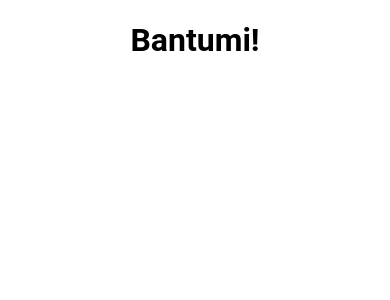
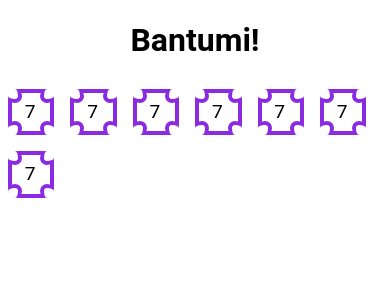
Before and after one commit to OwenKelvin/Bantumi, an Angular app: page / in a window 390 px wide. Shown: the top 300 px of the page. Built offline with nearby package versions, Linux system fonts and the light colour scheme.

Commit message:
Pocket component displays value

```diff
--- a/src/app/app.component.html
+++ b/src/app/app.component.html
@@ -3,6 +3,15 @@
   <h1>
     {{ title }}!
   </h1>
-  <app-pocket></app-pocket>
+  <section >
+    <app-pocket></app-pocket>
+    <app-pocket></app-pocket>
+    <app-pocket></app-pocket>
+    <app-pocket></app-pocket>
+    <app-pocket></app-pocket>
+    <app-pocket></app-pocket>
+    <app-pocket></app-pocket>
+  </section>
+
   <router-outlet></router-outlet>
 <main>
--- a/src/app/shared/components/pocket/pocket.component.html
+++ b/src/app/shared/components/pocket/pocket.component.html
@@ -1,3 +1,9 @@
-<section>
-
+<section class="pocket-outer-wrapper">
+    <div class="pocket-conner pocket-conner-top-left"></div>
+    <div class="pocket-conner pocket-conner-top-right"></div>
+    <div class="pocket-conner pocket-conner-bottom-left"></div>
+    <div class="pocket-conner pocket-conner-bottom-right"></div>
+    <div class="pocket-inner-wrapper">
+        <span data-pocket-value=""> {{ value }}</span>
+    </div>
 </section>
--- a/src/app/shared/components/pocket/pocket.component.scss
+++ b/src/app/shared/components/pocket/pocket.component.scss
@@ -0,0 +1,154 @@
+$border :  4px solid blueviolet;
+.pocket-outer-wrapper {
+    position: relative;
+    margin: 1em;
+    float: left;
+    height: 5em;
+    width: 5em;
+    display: block;
+    border: $border;
+    padding: 1.3em;
+    z-index: 1;
+
+}
+.pocket-inner-wrapper {
+    // border: $border;
+    height: 4.8em;
+    width: 4.8em;
+}
+[data-pocket-value] {
+    line-height: 1.5em;
+    font-size: 3.5em;
+}
+.pocket-conner {
+    border-radius: 15px;
+    position: absolute;
+    display: block;
+    height: 1.3em;
+    width: 1.3em;
+    background: white;
+    z-index: 2;
+}
+.pocket-conner-top-left {
+    border-top-left-radius: 0;
+    border-right: $border;
+    border-bottom: $border;
+    border-top: white;
+    border-left: white;
+    top: -0.25em;
+    left: -0.25em;
+}
+.pocket-conner-top-right {
+    border-top-right-radius: 0;
+    border-right: white;
+    border-bottom: $border;
+    border-top: white;
+    border-left: $border;
+    top: -0.25em;
+    right: -0.25em;
+}
+.pocket-conner-bottom-left {
+    border-bottom-left-radius: 0;
+    border-right:$border;
+    border-bottom: white;
+    border-top: $border;
+    border-left: white;
+    bottom: -0.25em;
+    left: -0.25em;
+}
+.pocket-conner-bottom-right {
+    border-bottom-right-radius: 0;
+    border-right:white;
+    border-bottom: white;
+    border-top: $border;
+    border-left: $border;
+    bottom: -0.25em;
+    right: -0.25em;
+}
+@media only screen and (max-width : 1200px) {
+    .pocket-outer-wrapper {
+        height: 4.1em;
+        width: 4.1em;
+        margin: 0.7em;
+        padding: 0.8em;
+    }
+    .pocket-inner-wrapper {
+        height: 3.7em;
+        width: 3.7em;
+    }
+    [data-pocket-value] {
+        line-height: 1.8em;
+        font-size: 2em;
+    }
+}
+
+@media only screen and (max-width : 979px) {
+    .pocket-outer-wrapper {
+        height: 3.5em;
+        width: 3.5em;
+        margin: 0.4em;
+        padding: 0.8em;
+    }
+    .pocket-inner-wrapper {
+        height: 3.1em;
+        width: 3.1em;
+    }
+    [data-pocket-value] {
+        line-height: 1.8em;
+        font-size: 1.8em;
+    }
+}
+
+@media only screen and (max-width : 767px) {
+    .pocket-conner-bottom-left,
+    .pocket-conner-bottom-right,
+    .pocket-conner-top-left,
+    .pocket-conner-top-right
+    {
+        height: 10px;
+        width: 10px;
+    }
+    .pocket-outer-wrapper {
+        height: 1.8em;
+        width: 1.8em;
+        margin: 0.5em;
+        padding: 0.3em;
+    }
+    .pocket-inner-wrapper {
+        height: 1.3em;
+        width: 1.3em;
+    }
+    [data-pocket-value] {
+        padding: 8px;
+        line-height: 1.5em;
+        font-size: 1.2em;
+    }
+}
+
+@media only screen and (max-width : 480px) {
+    .pocket-outer-wrapper {
+        height: 1.8em;
+        width: 1.8em;
+        margin: 0.5em;
+        padding: 0.3em;
+    }
+    .pocket-inner-wrapper {
+        height: 1.2em;
+        width: 1.2em;
+    }
+}
+
+@media only screen and (max-width : 320px) {
+    .pocket-outer-wrapper {
+        height: 1.8em;
+        width: 1.8em;
+        margin: 0.5em;
+        padding: 0.3em;
+    }
+    .pocket-inner-wrapper {
+        height: 1.5em;
+        width: 1.5em;
+    }
+
+
+}
--- a/src/app/shared/components/pocket/pocket.component.ts
+++ b/src/app/shared/components/pocket/pocket.component.ts
@@ -7,7 +7,10 @@
 })
 export class PocketComponent implements OnInit {
 
-  constructor() { }
+  private value: number;
+  constructor() {
+    this.value = 7;
+   }
 
   ngOnInit() {
   }
```
Also changed, not shown: 1 other file (tests, documents, lock files or other folders).
